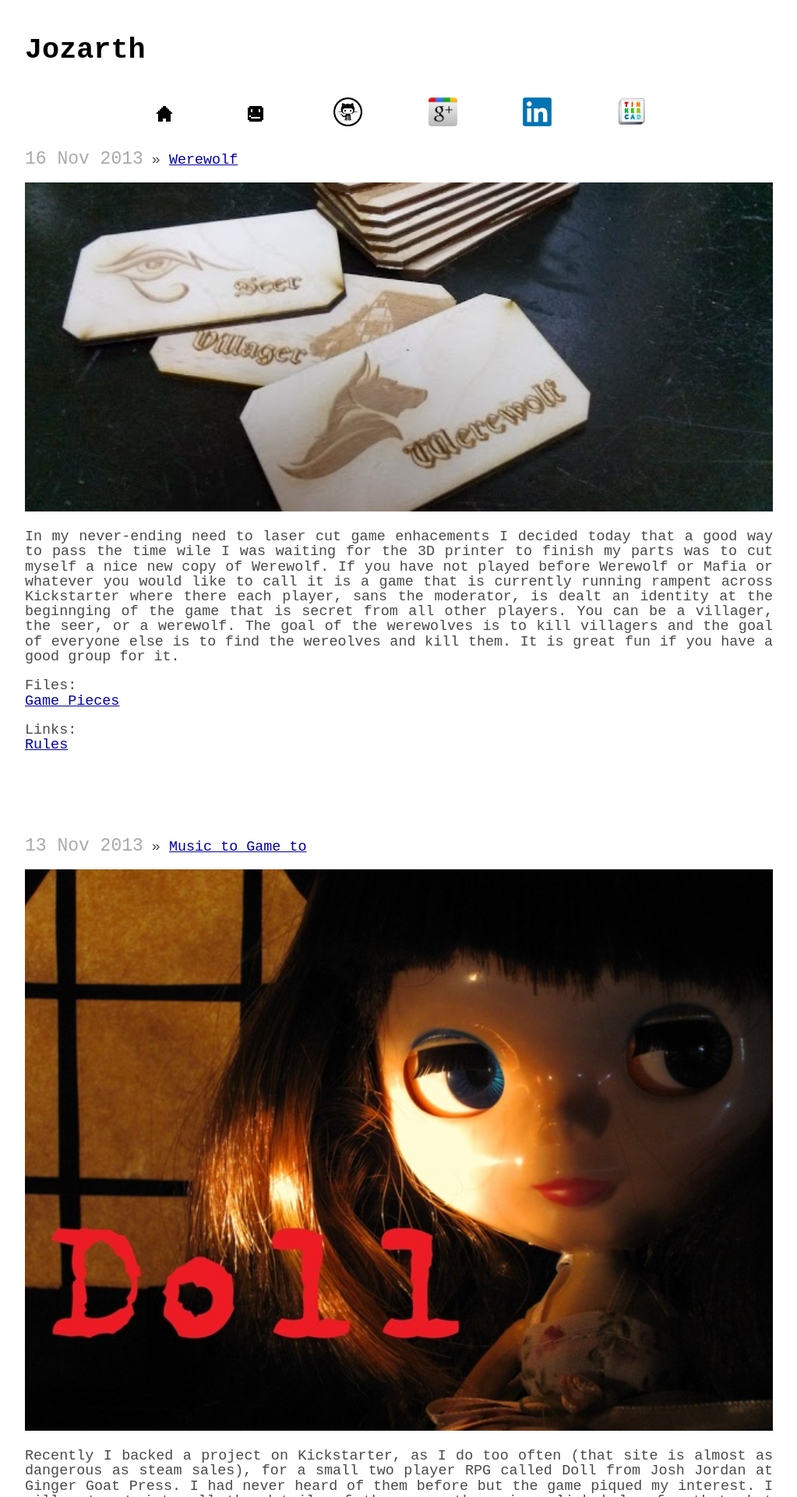
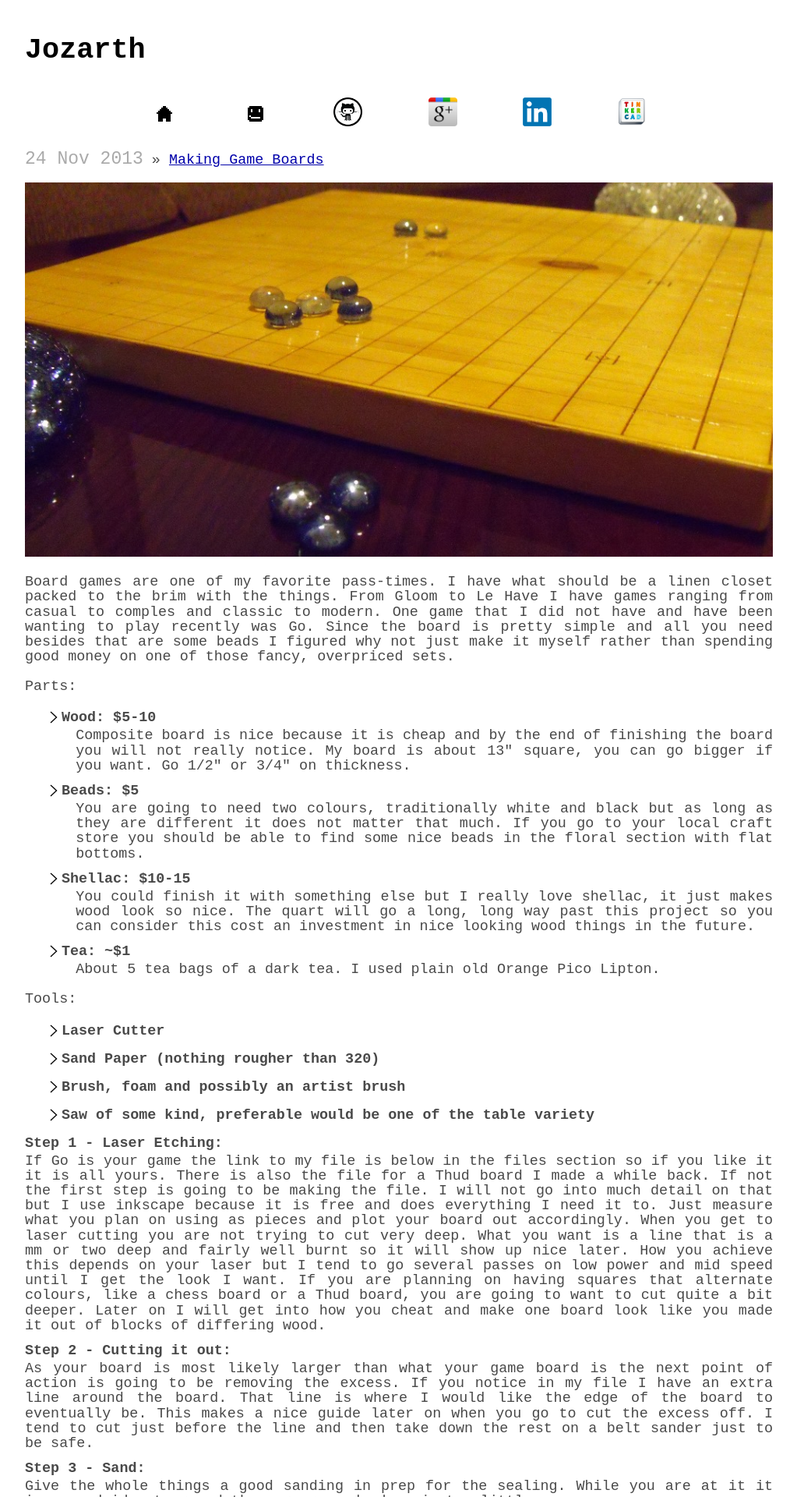
Before and after one commit to BozarthPrime/bozarthprime.github.com, a Jekyll site: the page built from index.html, in a window 1280 px wide. Shown: the top 1920 px of the page at 78% size, without its empty margins (128-1151 px from the left). Built offline with Jekyll 4.4.1, drawn with Linux system fonts in a browser that asks for light colours; Markdown is read by kramdown in place of the engine named in the settings; some of the changed text lies outside the part shown.

Commit message:
new story and css update

```diff
--- /dev/null
+++ b/_posts/2013-11-24-game-boards.markdown
@@ -0,0 +1,130 @@
+---
+layout: post
+title:  "Making Game Boards"
+date:   2013-11-24 20:51:00
+categories: general
+---
+
+<img src="/images/story/GoBoard.jpg" class="headline"/>
+
+Board games are one of my favorite pass-times. I have what should be a linen closet packed to the brim with the things. From Gloom to Le Have I have games ranging from casual to comples and classic to modern. One game that I did not have and have been wanting to play recently was Go. Since the board is pretty simple and all you need besides that are some beads I figured why not just make it myself rather than spending good money on one of those fancy, overpriced sets.
+
+Parts:
+<ul class='item-list'>
+	<li>
+		<legend>Wood: $5-10</legend>
+		<div>
+			Composite board is nice because it is cheap and by the end of finishing the board you will not really notice. My board is about 13" square, you can go bigger if you want. Go 1/2" or 3/4" on thickness.
+		</div>
+	</li>
+	<li>
+		<legend>Beads: $5</legend>
+		<div>
+			You are going to need two colours, traditionally white and black but as long as they are different it does not matter that much. If you go to your local craft store you should be able to find some nice beads in the floral section with flat bottoms.
+		</div>
+	</li>
+	<li>
+		<legend>Shellac: $10-15</legend>
+		<div>
+			You could finish it with something else but I really love shellac, it just makes wood look so nice. The quart will go a long, long way past this project so you can consider this cost an investment in nice looking wood things in the future.
+		</div>
+	</li>
+	<li>
+		<legend>Tea: ~$1</legend>
+		<div>
+			About 5 tea bags of a dark tea. I used plain old Orange Pico Lipton.
+		</div>
+	</li>
+</ul>
+
+
+Tools:
+<ul class='item-list'>
+	<li>
+		<legend>Laser Cutter</legend>
+	</li>
+	<li>
+		<legend>Sand Paper (nothing rougher than 320)</legend>
+	</li>
+	<li>
+		<legend>Brush, foam and possibly an artist brush</legend>
+	</li>
+	<li>
+		<legend>Saw of some kind, preferable would be one of the table variety</legend>
+	</li>
+</ul>
+
+<div class='step'>
+	<legend>
+		Step 1 - Laser Etching:
+	</legend>
+	<div>
+		If Go is your game the link to my file is below in the files section so if you like it it is all yours. There is also the file for a Thud board I made a while back. If not the first step is going to be making the file. I will not go into much detail on that but I use inkscape because it is free and does everything I need it to. Just measure what you plan on using as pieces and plot your board out accordingly.
+
+		When you get to laser cutting you are not trying to cut very deep. What you want is a line that is a mm or two deep and fairly well burnt so it will show up nice later. How you achieve this depends on your laser but I tend to go several passes on low power and mid speed until I get the look I want. If you are planning on having squares that alternate colours, like a chess board or a Thud board, you are going to want to cut quite a bit deeper. Later on I will get into how you cheat and make one board look like you made it out of blocks of differing wood.
+	</div>
+</div>
+
+<div class='step'>
+	<legend>
+		Step 2 - Cutting it out:
+	</legend>
+	<div>
+		As your board is most likely larger than what your game board is the next point of action is going to be removing the excess. If you notice in my file I have an extra line around the board. That line is where I would like the edge of the board to eventually be. This makes a nice guide later on when you go to cut the excess off. I tend to cut just before the line and then take down the rest on a belt sander just to be safe.
+	</div>
+</div>
+
+<div class='step'>
+	<legend>
+		Step 3 - Sand:
+	</legend>
+	<div>
+		Give the whole things a good sanding in prep for the sealing. While you are at it it is a good idea to round the corners and edges just a little.
+	</div>
+</div>
+
+<div class='step'>
+	<legend>
+		Step 4 - Stain:
+	</legend>
+	<div>
+		<ul class='item-list'>
+			<li>
+				<legend>Blond Colour:</legend>
+				<div>
+					Go put some tea on. Put all five bags in a few cups of water and go read a book or something. You want to burn the hell out of the tea. Let it boil for a good ten minutes and then turn it off and let it cool with the bags in.
+
+					Once the tea is cool get a rag and apply a few light coats to the board. You want to get it fairly wet but you do not want to soak it. If you get it too wet you could warp the board.
+				</div>
+			</li>
+			<li>
+				<legend>Coloured squares:</legend>
+				<div>
+					For this you are going to need some dark stain, an artist paint brush, and some time, maybe a movie or a podcast, it is going to take a while. Taking only a small amount of stain per trip as to not drip you are going to paint in all of the odd squares. The deep cuts I mentioned earlier are necessary here so that when the wood soaks up the stain it does not bleed into the other squares. It also adds to the effect and makes the odd squares look more so like they are another wood.
+				</div>
+			</li>
+		</ul>
+	</div>
+</div>
+
+<div class='step'>
+	<legend>
+		Step 5 - Shellac, Sand, Shellac:
+	</legend>
+	<div>
+		Exactly like it says. Keep the coats light and try not to bush any place twice, shellac does not like that. Give the board a light sanding between coats and repeat until you reach the smooth, glossy finish you are looking for. Remember to handle the board only by the edges when possible during this step. Shellac dries quickly but takes a few days to fully cure. During that time it is possible to leave fingerprints in your hard work and nobody wants that.
+	</div>
+</div>
+
+<div class='step'>
+	<legend>
+		Step 6 - Play:
+	</legend>
+	<div>
+		You are all done. Once the board has had the proper time to cure break it in. If it is not sitting quite right or you want to make sure it is not going to scratch a table you may want to add some of those felt or rubber feet to the bottom but that is up to you.
+	</div>
+</div>
+
+Files:<br />
+<a href="http://www.thingiverse.com/thing:191998" target="_blank">Go Board</a></br>
+<a href="http://www.thingiverse.com/thing:191999" target="_blank">Thud Board</a></br>
--- a/css/main.css
+++ b/css/main.css
@@ -33,7 +33,7 @@ p { margin: 1em 0; }
 
 a         { color: #00a; }
 a:hover   { color: #000; }
-a:visited { color: #a0a; }
+a:visited { color: #00a; }
 
 /*****************************************************************************/
 /*
@@ -176,6 +176,42 @@ nav ul li a img {
   font-size: 1.25em;
 }
 
+/* Item List */
+ul.item-list {
+	list-style: none;
+	margin: 0;
+	padding: 0;
+}
+
+ul.item-list li {
+	background: url('../images/bullet.png') no-repeat 0 0;
+	padding-left: 1.2em;
+	margin-bottom: 10px;
+}
+
+ul.item-list li legend{
+	font-weight:900;
+	line-height: 26px;
+}
+
+ul.item-list li div {
+	padding-left: 2%;
+}
+
+/* Item List */
+div.step {
+	margin-bottom: 10px;
+}
+
+div.step legend {
+	font-weight:900;
+	line-height: 26px;
+}
+
+div.step div {
+}
+
+
 /* standard */
 .post pre {
   border: 1px solid #ddd;
```
Also changed, not shown: images/bullet.png (added), images/story/GoBoard.jpg (added), 1 other file.
